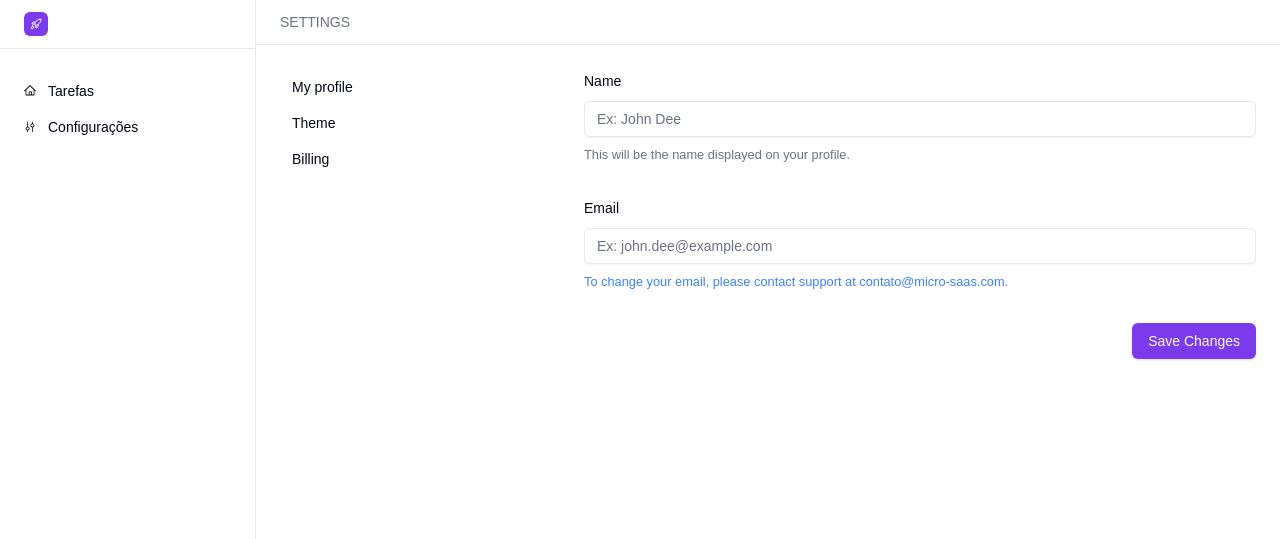
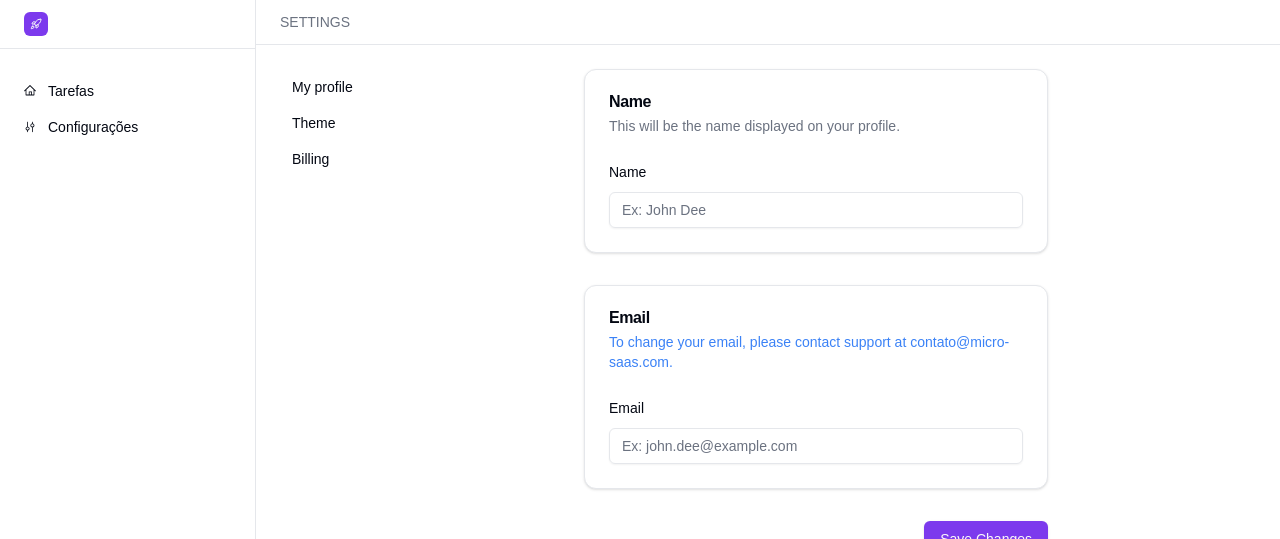
Before and after one commit to igorcol/micro-saas, a Next.js app: page /app/settings in a window 1280 px wide. Shown: the top 539 px of the page. Built offline with nearby package versions, Linux system fonts and the light colour scheme; no server answers.

Commit message:
Profile form visual

```diff
--- a/src/app/app/settings/(main)/_components/form.tsx
+++ b/src/app/app/settings/(main)/_components/form.tsx
@@ -1,46 +1,64 @@
-'use client'
+"use client";
 
-import { toast } from "@/hooks/use-toast"
-import { zodResolver } from "@hookform/resolvers/zod"
-import { useRouter } from "next/navigation"
-import { useForm } from "react-hook-form"
-import { updateProfileSchema } from "../schema"
-import { updateProfile } from "../actions"
-import { Form, FormControl, FormDescription, FormField, FormItem, FormLabel, FormMessage } from "@/components/ui/form"
-import { Input } from "@/components/ui/input"
-import { Button } from "@/components/ui/button"
-import { SheetFooter } from "@/components/ui/sheet"
-import { Session } from "next-auth"
+import { toast } from "@/hooks/use-toast";
+import { zodResolver } from "@hookform/resolvers/zod";
+import { useRouter } from "next/navigation";
+import { useForm } from "react-hook-form";
+import { updateProfileSchema } from "../schema";
+import { updateProfile } from "../actions";
+import {
+  Form,
+  FormControl,
+  FormDescription,
+  FormField,
+  FormItem,
+  FormLabel,
+  FormMessage,
+} from "@/components/ui/form";
+import { Input } from "@/components/ui/input";
+import { Button } from "@/components/ui/button";
+import { SheetFooter } from "@/components/ui/sheet";
+import { Session } from "next-auth";
+import { Card, CardContent, CardDescription, CardFooter, CardHeader, CardTitle } from "@/components/ui/card";
 
 type ProfileFormProps = {
-    defaultValues: Session['user']
-}
+  defaultValues: Session["user"];
+};
 
-export function ProfileForm({ defaultValues } : ProfileFormProps) {
-    const router = useRouter()
+export function ProfileForm({ defaultValues }: ProfileFormProps) {
+  const router = useRouter();
 
   const form = useForm({
     resolver: zodResolver(updateProfileSchema),
     defaultValues: {
-            name: defaultValues?.name ?? '',
-            email: defaultValues?.email ?? ''
-        }
-    })
+      name: defaultValues?.name ?? "",
+      email: defaultValues?.email ?? "",
+    },
+  });
 
   const onSubmit = form.handleSubmit(async (data) => {
-        await updateProfile(data)
-        router.refresh()
+    await updateProfile(data);
+    router.refresh();
 
     toast({
-            title: 'Saved',
-            description: 'User updated successfully',
-        })
-    })
+      title: "Saved",
+      description: "User updated successfully",
+    });
+  });
 
   return (
     <Form {...form}>
       <form onSubmit={onSubmit} className="space-y-8 h-screen">
-
+        <Card>
+          <CardHeader>
+            <CardTitle>
+                Name
+            </CardTitle>
+            <CardDescription>
+                This will be the name displayed on your profile.
+            </CardDescription>
+          </CardHeader>
+          <CardContent>
             <FormField
               control={form.control}
               name="name"
@@ -48,16 +66,26 @@ export function ProfileForm({ defaultValues } : ProfileFormProps) {
                 <FormItem>
                   <FormLabel>Name</FormLabel>
                   <FormControl>
-                    <Input placeholder="Ex: John Dee"  {...field} />
+                    <Input placeholder="Ex: John Dee" {...field} />
                   </FormControl>
-                  <FormDescription>
-                    This will be the name displayed on your profile.
-                  </FormDescription>
                   <FormMessage />
                 </FormItem>
               )}
             />
+          </CardContent>
+        </Card>
 
+        <Card>
+          <CardHeader>
+            <CardTitle>
+                Email
+            </CardTitle>
+            <CardDescription className="text-blue-500">
+                To change your email, please contact support at
+                contato@micro-saas.com.
+            </CardDescription>
+          </CardHeader>
+          <CardContent>
             <FormField
               control={form.control}
               name="email"
@@ -65,20 +93,19 @@ export function ProfileForm({ defaultValues } : ProfileFormProps) {
                 <FormItem>
                   <FormLabel>Email</FormLabel>
                   <FormControl>
-                    <Input placeholder="Ex: john.dee@example.com" readOnly {...field} />
+                    <Input placeholder="Ex: john.dee@example.com"  readOnly {...field} />
                   </FormControl>
-                  <FormDescription className="text-blue-500" >
-                    To change your email, please contact support at contato@micro-saas.com.
-                  </FormDescription>
                   <FormMessage />
                 </FormItem>
               )}
             />
+          </CardContent>
+        </Card>
 
         <SheetFooter>
           <Button type="submit">Save Changes</Button>
         </SheetFooter>
       </form>
     </Form>
-    )
+  );
 }
--- a/src/app/app/settings/layout.tsx
+++ b/src/app/app/settings/layout.tsx
@@ -10,9 +10,11 @@ export default function Layout({ children }: PropsWithChildren) {
       </DashboardPageHeader>
 
       <DashboardPageMain>
-        <div className="grid grid-cols-[16rem_1fr] gap-12">
-          <SettingsSidebar />
-          <div>{children}</div>
+        <div className="container max-w-screen-md">
+          <div className="grid grid-cols-[16rem_1fr] gap-12">
+            <SettingsSidebar />
+            <div>{children}</div>
+          </div>
         </div>
       </DashboardPageMain>
 
```
Also changed, not shown: 1 other file (tests, documents, lock files or other folders). Lines whose indentation alone changed are shown as unchanged.
